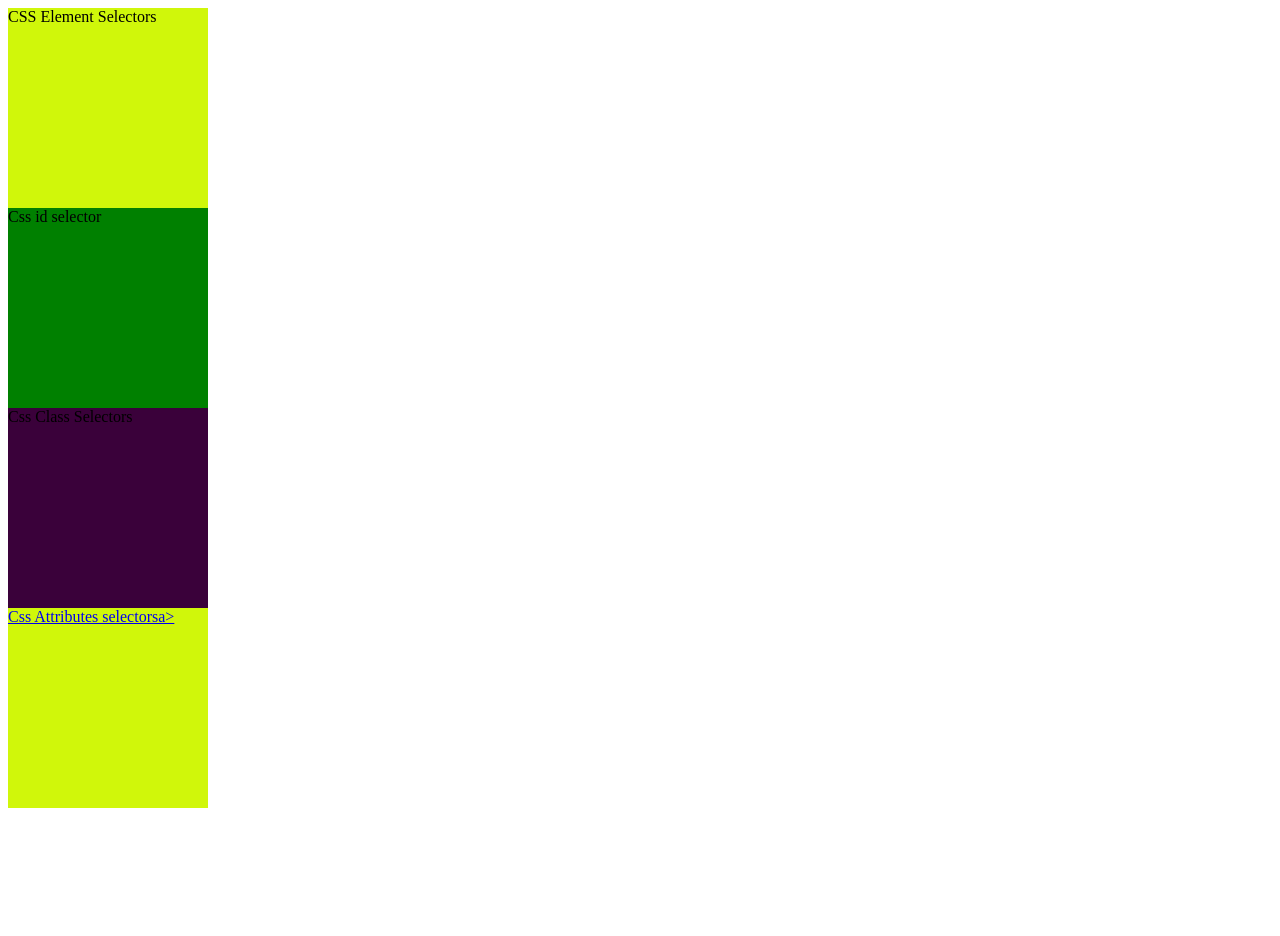
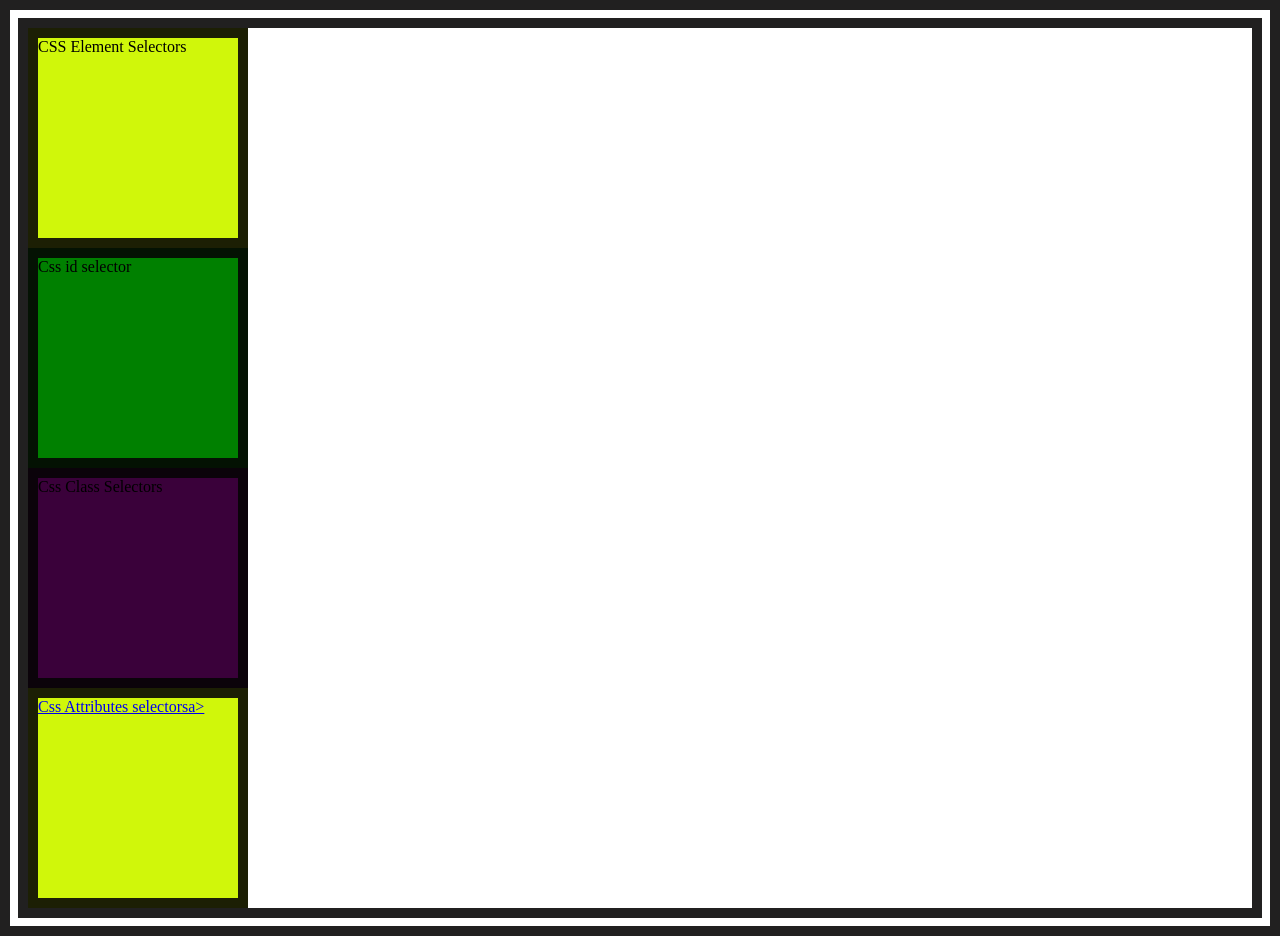
Before and after one commit to Manshi25kumari/CSS-Selectors, a plain HTML site: page index.html in a window 1280 px wide. Before the commit the page ends 816 px from the top, so only its background shows below. Drawn offline with Linux system fonts and the light colour scheme.

Commit message:
i have learnt Universal Selector

```diff
--- a/index.html
+++ b/index.html
@@ -55,6 +55,17 @@
                     height: 200px;
                     background-color:rgb(208, 247, 10);
                 }
+                /*
+                 5.Universal Selector Syntax
+
+                 *{
+                     property:v value;
+                 }
+                 */
+
+                 *{
+                    border: 10px solid rgba(5, 4, 4, 0.886)
+                 }
             </style>
         </head>
         <body>
@@ -62,5 +73,6 @@
             <span id="a1">Css id selector</span>
             <span class="b1">Css Class Selectors</span>
             <a href="https://manshi-attributes.netlify.app/">Css Attributes selectors</body>a>
+
         </body>
 </html>
```
